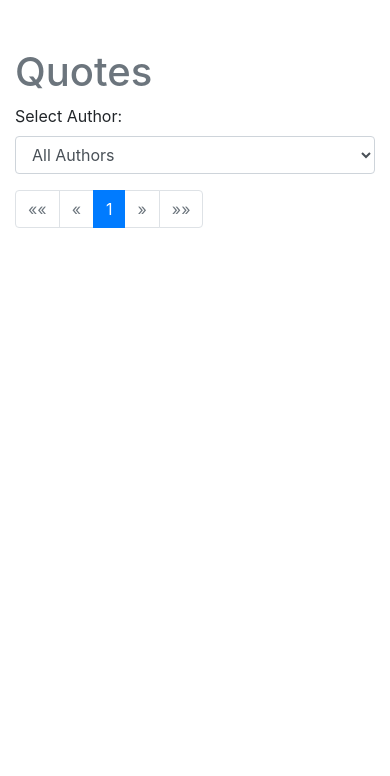
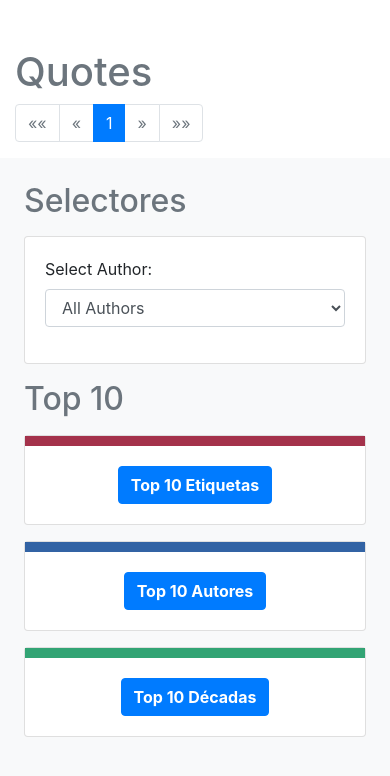
Before and after one commit to AI-School-F5-P3/WebScraping_Angelmaria, a Django app: page / in a window 390 px wide. Shown: the top 776 px of the page. Run offline with Django 5.2, Linux system fonts and the light colour scheme; data that the repository does not hold is empty; some libraries are stand-ins or nearby versions.

Commit message:
mejorando el sidebar con mejores consultas

```diff
--- a/quotes/templates/quotes/quote_list.html
+++ b/quotes/templates/quotes/quote_list.html
@@ -4,33 +4,24 @@
 
 {% block content %}
 <div class="container mt-5">
+    <div class="row">
+        <!-- Contenido Principal -->
+        <div class="col-md-8">
             <h1 class="text-secondary">Quotes</h1>
-    <!-- Formulario para seleccionar el autor -->
-    <form method="get" action="{% url 'quote_list' %}">
-        <div class="form-group">
-            <label for="author">Select Author:</label>
-            <select id="author" name="author" class="form-control" onchange="this.form.submit()">
-                <option value="">All Authors</option>
-                {% for author in authors %}
-                    <option value="{{ author.id }}" {% if selected_author == author.id|stringformat:"s" %}selected{% endif %}>
-                        {{ author.name }}
-                    </option>
-                {% endfor %}
-            </select>
-        </div>
-    </form>
 
             {% for quote in page_obj %}
                 <div class="card my-3">
                     <div class="card-body">
                         <blockquote class="blockquote mb-0">
                             <p>{{ quote.text }}</p>
-                    <footer class="blockquote-footer"><a href="{% url 'author_detail' quote.author.id %}">{{ quote.author.name }}</a></footer>
+                            <footer class="blockquote-footer">
+                                <a href="{% url 'author_detail' quote.author.id %}"><span style="font-weight:lighter; font-size: 1.3em;">{{ quote.author.name }}</span></a>
+                            </footer>
                         </blockquote>
                         <div class="mt-2">
                             <strong>Tags:</strong>
                             {% for quote_tag in quote.quote_tags.all %}
-                        <a href="{% url 'tag_detail' quote_tag.tag.id %}"><span class="badge badge-primary">{{ quote_tag.tag.name }}</span></a>
+                                <a href="{% url 'tag_detail' quote_tag.tag.id %}"><span class="badge badge-info">{{ quote_tag.tag.name }}</span></a>
                             {% empty %}
                                 <span class="text-muted">No tags available</span>
                             {% endfor %}
@@ -96,4 +87,63 @@
                 </ul>
             </nav>
         </div>
+
+        <!-- Sidebar -->
+        <div class="col-md-4 bg-light p-4">
+            <h2 class="text-secondary mb-3">Selectores</h2>
+
+            <!-- Formulario para seleccionar el autor -->
+            <div class="card mb-3">
+                <div class="card-body">
+                    <form method="get" action="{% url 'quote_list' %}">
+                        <div class="form-group">
+                            <label for="author">Select Author:</label>
+                            <select id="author" name="author" class="form-control" onchange="this.form.submit()">
+                                <option value="">All Authors</option>
+                                {% for author in authors %}
+                                    <option value="{{ author.id }}" {% if selected_author == author.id|stringformat:"s" %}selected{% endif %}>
+                                        {{ author.name }}
+                                    </option>
+                                {% endfor %}
+                            </select>
+                        </div>
+                    </form>
+                </div>
+            </div>
+
+            <h2 class="text-secondary mb-3">Top 10</h2>
+            <!-- Botón para mostrar la distribución de citas por etiqueta -->
+            <div class="card mb-3">
+                <div class="card-body text-center" style="border-top: 10px solid rgba(145, 8, 38, 0.828);">
+                    <button id="show-tag-distribution" class="btn btn-primary"><span style="font-weight: bold">Top 10 Etiquetas</span></button>
+                </div>
+            </div>
+
+            <!-- Botón para mostrar la distribución de citas por autor -->
+            <div class="card mb-3">
+                <div class="card-body text-center" style="border-top: 10px solid rgba(8, 67, 145, 0.828);">
+                    <button id="show-author-distribution" class="btn btn-primary"><span style="font-weight: bold">Top 10 Autores</span></button>
+                </div>
+            </div>
+
+            <div class="card mb-3">
+                <div class="card-body text-center" style="border-top: 10px solid rgba(8, 145, 88, 0.828);">
+                    <button id="show-author-decade-distribution" class="btn btn-primary"><span style="font-weight: bold">Top 10 Décadas</span></button>
+                </div>
+            </div>
+        </div>
+    </div>
+</div>
+
+<script>
+    document.getElementById("show-tag-distribution").addEventListener("click", function() {
+        window.open("{% url 'generate_tag_distribution_chart' %}", "_blank", "width=800,height=600");
+    });
+    document.getElementById("show-author-distribution").addEventListener("click", function() {
+        window.open("{% url 'generate_author_distribution_chart' %}", "_blank", "width=800,height=600");
+    });
+    document.getElementById("show-author-decade-distribution").addEventListener("click", function() {
+        window.open("{% url 'generate_author_decade_distribution_chart' %}", "_blank", "width=800,height=600");
+    });
+</script>
 {% endblock %}
--- a/quotes/templates/quotes/tag_detail.html
+++ b/quotes/templates/quotes/tag_detail.html
@@ -4,7 +4,7 @@
 
 {% block content %}
 <div class="container mt-5">
-    <h1 class="text-secondary">Quotes with tag: <span style="border:1px solid grey; padding: 5px;border-radius:10px; background-color:darkgrey; color:white">{{ tag.name }}</span></h1>
+    <h1 class="text-secondary">Quotes with tag: <span class="tag-detalle">{{ tag.name }}</span></h1>
 
     {% for quote_tag in quotes %}
         <div class="card my-3">
@@ -16,5 +16,6 @@
             </div>
         </div>
     {% endfor %}
+    <a href="{% url 'quote_list' %}" class="btn btn-success ml-5">Volver</a>
 </div>
 {% endblock %}
--- a/quotes/urls.py
+++ b/quotes/urls.py
@@ -5,4 +5,8 @@ urlpatterns = [
     path('', views.quote_list, name='quote_list'),
     path('author/<int:author_id>/', views.author_detail, name='author_detail'),
     path('tag/<int:tag_id>/', views.tag_detail, name='tag_detail'),
+    path('generate-quote-chart/', views.generate_quote_chart, name='generate_quote_chart'),
+    path('generate-tag-distribution-chart/', views.generate_tag_distribution_chart, name='generate_tag_distribution_chart'),
+    path('generate-author-distribution-chart/', views.generate_author_distribution_chart, name='generate_author_distribution_chart'),
+    path('generate-author-decade-distribution-chart/', views.generate_author_decade_distribution_chart, name='generate_author_decade_distribution_chart'),
 ]
--- a/quotes/views.py
+++ b/quotes/views.py
@@ -2,27 +2,44 @@
 from django.core.paginator import Paginator
 from django.shortcuts import render, get_object_or_404
 from .models import Quote, Author, Tag, QuoteTag
+import pandas as pd
+import seaborn as sns
+import matplotlib.pyplot as plt
+import matplotlib
+from django.http import HttpResponse
+from django.db.models import Count
+
+# Configurar Matplotlib para usar el backend 'Agg'
+matplotlib.use('Agg')
 
 def quote_list(request):
     author_id = request.GET.get('author')
+    tag_id = request.GET.get('tag')
     quotes = Quote.objects.all()
 
     # Filtrar por autor si se ha seleccionado uno
     if author_id:
         quotes = quotes.filter(author_id=author_id)
 
+    # Filtrar por etiqueta si se ha seleccionado una
+    if tag_id:
+        quotes = quotes.filter(quote_tags__tag_id=tag_id)
+
     # Paginación
     paginator = Paginator(quotes, 10)  # Muestra 10 citas por página
     page_number = request.GET.get('page')
     page_obj = paginator.get_page(page_number)
 
-    # Obtener la lista de autores para el formulario
+    # Obtener la lista de autores y etiquetas para los formularios
     authors = Author.objects.all()
+    tags = Tag.objects.all()  # Obtén todas las etiquetas
 
     return render(request, 'quotes/quote_list.html', {
         'page_obj': page_obj,
         'authors': authors,
-        'selected_author': author_id
+        'tags': tags,  # Añade las etiquetas al contexto
+        'selected_author': author_id,
+        'selected_tag': tag_id,  # Añade la etiqueta seleccionada al contexto
     })
 
 def author_detail(request, author_id):
@@ -33,3 +50,101 @@ def tag_detail(request, tag_id):
     tag = get_object_or_404(Tag, id=tag_id)
     quotes = QuoteTag.objects.filter(tag=tag)
     return render(request, 'quotes/tag_detail.html', {'tag': tag, 'quotes': quotes})
+
+def generate_quote_chart(request):
+    quotes = Quote.objects.all().values('author_id')
+    authors = Author.objects.all().values('id', 'name')
+
+    quotes_df = pd.DataFrame(list(quotes))
+    authors_df = pd.DataFrame(list(authors))
+
+    quotes_by_author = quotes_df.groupby('author_id').size().reset_index(name='quote_count')
+    authors_with_quote_count = authors_df.merge(quotes_by_author, left_on='id', right_on='author_id')
+
+    plt.figure(figsize=(10, 8))
+    sns.barplot(x='quote_count', y='name', data=authors_with_quote_count.sort_values('quote_count', ascending=False))
+    plt.title('Number of Quotes by Author')
+    plt.xlabel('Number of Quotes')
+    plt.ylabel('Author')
+    plt.tight_layout()
+
+    response = HttpResponse(content_type='image/png')
+    plt.savefig(response, format='png')
+    plt.close()
+    return response
+
+def generate_tag_distribution_chart(request):
+    tags = Tag.objects.all()
+    tag_counts = QuoteTag.objects.values('tag_id').annotate(count=Count('quote_id'))
+
+    tag_counts_df = pd.DataFrame(list(tag_counts))
+    tags_df = pd.DataFrame(list(tags.values('id', 'name')))
+
+    tag_distribution = tags_df.merge(tag_counts_df, left_on='id', right_on='tag_id')
+
+    # Ordenar por cantidad y seleccionar las 10 etiquetas más repetidas
+    top_tags = tag_distribution.sort_values('count', ascending=False).head(10)
+
+    plt.figure(figsize=(12, 8))
+    sns.barplot(x='count', y='name', data=top_tags, palette='viridis')
+    plt.title('Top 10 Tags by Number of Quotes')
+    plt.xlabel('Number of Quotes')
+    plt.ylabel('Tag')
+    plt.tight_layout()
+
+    response = HttpResponse(content_type='image/png')
+    plt.savefig(response, format='png')
+    plt.close()
+    return response
+
+def generate_author_distribution_chart(request):
+    authors = Author.objects.all()
+    author_counts = Quote.objects.values('author_id').annotate(count=Count('id'))
+
+    author_counts_df = pd.DataFrame(list(author_counts))
+    authors_df = pd.DataFrame(list(authors.values('id', 'name')))
+
+    author_distribution = authors_df.merge(author_counts_df, left_on='id', right_on='author_id')
+
+    # Ordenar por cantidad y seleccionar las 10 autoras más repetidas
+    top_authors = author_distribution.sort_values('count', ascending=False).head(10)
+
+    plt.figure(figsize=(12, 8))
+    sns.barplot(x='count', y='name', data=top_authors, palette='viridis')
+    plt.title('Top 10 Authors by Number of Quotes')
+    plt.xlabel('Number of Quotes')
+    plt.ylabel('Author')
+    plt.tight_layout()
+
+    response = HttpResponse(content_type='image/png')
+    plt.savefig(response, format='png')
+    plt.close()
+    return response
+
+def generate_author_decade_distribution_chart(request):
+    # Obtener las fechas de nacimiento de los autores
+    authors = Author.objects.all().values('born')
+
+    # Convertir las fechas de nacimiento a décadas
+    authors_df = pd.DataFrame(list(authors))
+    authors_df['born'] = pd.to_datetime(authors_df['born'])
+    authors_df['decade'] = (authors_df['born'].dt.year // 10 * 10).astype(int)
+
+    # Contar el número de autores por década
+    decade_counts = authors_df['decade'].value_counts().reset_index()
+    decade_counts.columns = ['decade', 'count']
+    decade_counts = decade_counts.sort_values('decade')
+
+    # Generar la gráfica
+    plt.figure(figsize=(12, 8))
+    sns.barplot(x='decade', y='count', data=decade_counts, palette='coolwarm')
+    plt.title('Number of Authors by Decade')
+    plt.xlabel('Decade')
+    plt.ylabel('Number of Authors')
+    plt.tight_layout()
+
+    # Enviar la imagen como respuesta HTTP
+    response = HttpResponse(content_type='image/png')
+    plt.savefig(response, format='png')
+    plt.close()
+    return response
--- a/requirements.txt
+++ b/requirements.txt
@@ -1,5 +1,6 @@
 beautifulsoup4==4.12.3
 Django>=4.0,<5.0
+pandas==2.2.2
 mysqlclient==2.2.4
 pip==24.1.2
 PyMySQL==1.1.1
@@ -8,3 +9,4 @@ pytest==8.3.1
 python-dotenv==1.0.1
 scrapy==2.11.2
 schedule==1.2.2
+seaborn==0.13.2
--- a/static/css/styles.css
+++ b/static/css/styles.css
@@ -4,3 +4,23 @@
     border-radius: 5px;
     background-color: #f5f5f5;
 }
+.tag-detalle {
+    /* border:1px solid grey;
+    padding: 5px;
+    border-radius:10px;
+    background-color:darkgrey;
+    color:white */
+    font-weight: 900;
+    text-shadow: 1px 1px 1px #021031;
+}
+.top-rojo {
+    border-top: 10px solid rgba(145, 8, 38, 0.828);
+}
+
+.top-azul {
+    border-top: 10px solid rgba(8, 67, 145, 0.828);
+}
+
+.top-verde {
+    border-top: 10px solid rgba(8, 145, 88, 0.828);
+}
--- a/xyz_quotes/settings.py
+++ b/xyz_quotes/settings.py
@@ -52,7 +52,7 @@ ROOT_URLCONF = 'xyz_quotes.urls'
 TEMPLATES = [
     {
         'BACKEND': 'django.template.backends.django.DjangoTemplates',
-        'DIRS': [],
+        'DIRS': [BASE_DIR / 'templates'],
         'APP_DIRS': True,
         'OPTIONS': {
             'context_processors': [
```
Also changed, not shown: quotes/management/commands/number_quotes_author.py (added, +37 -0 lines). Lines whose indentation alone changed are shown as unchanged.
